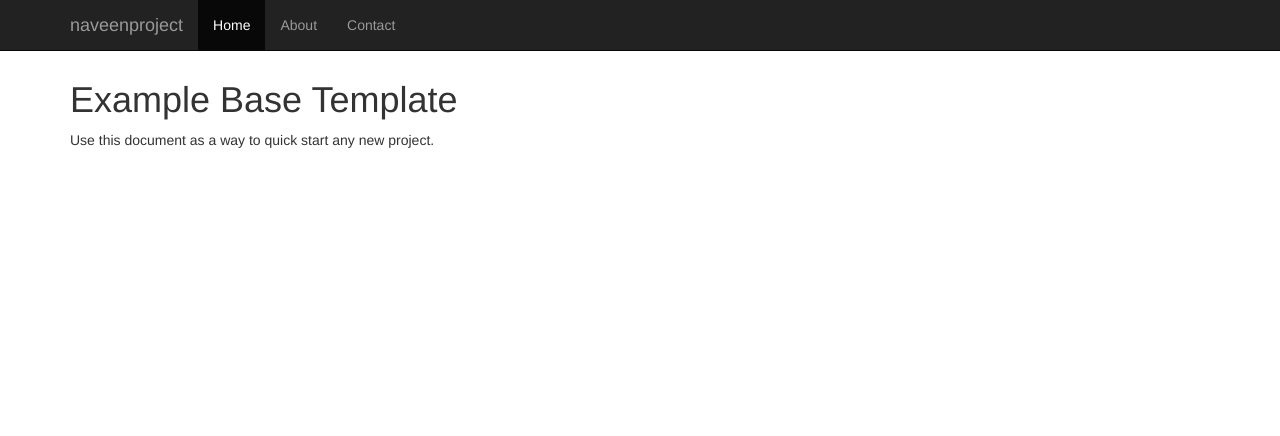
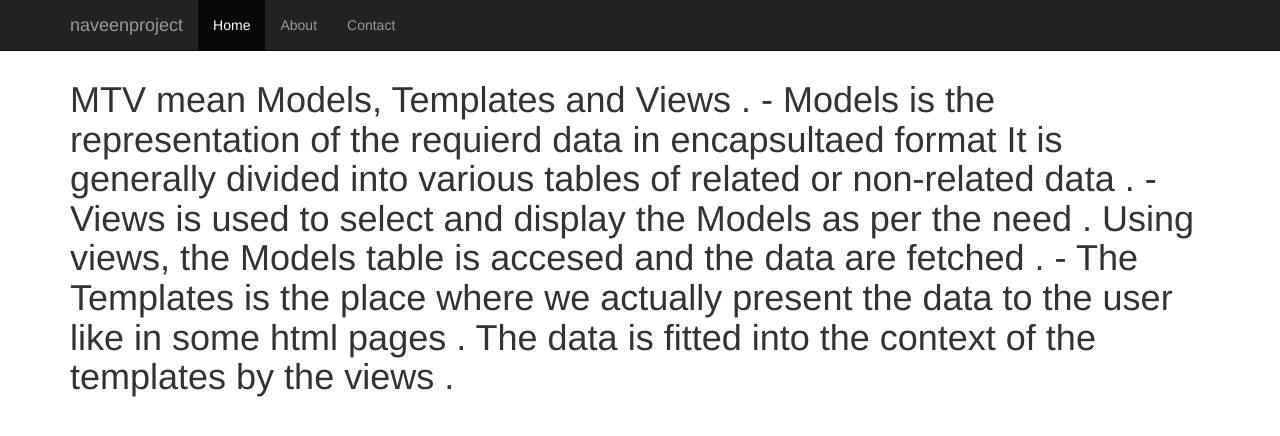
Before and after one commit to NaveenPrasanth/testingrepo, a Django app: page / in a window 1280 px wide. Shown: the top 436 px of the page. Run offline with Django 3.2, Linux system fonts and the light colour scheme; some libraries are stand-ins or nearby versions.

Commit message:
change readme , change base.html

```diff
--- a/naveenproject/naveenproject/templates/base.html
+++ b/naveenproject/naveenproject/templates/base.html
@@ -53,11 +53,15 @@
 
     <div class="container">
 
-      <h1>{% block page_title %}Example Base Template{% endblock page_title %}</h1>
+      <h1>MTV mean Models, Templates and Views .
+- Models is the representation of the requierd data in encapsultaed format
+It is generally divided into various tables of related or non-related data .
+- Views is used to select and display the Models as per the need .
+Using views, the Models table is accesed and the data are fetched .
+- The Templates is the place where we actually present the data to the user like
+in some html pages . The data is fitted into the context of the templates by the views .</h1>
 
-      {% block content %}
-        <p>Use this document as a way to quick start any new project.</p>
-      {% endblock content %}
+
 
     </div> <!-- /container -->
 
```
Also changed, not shown: 1 other file.
